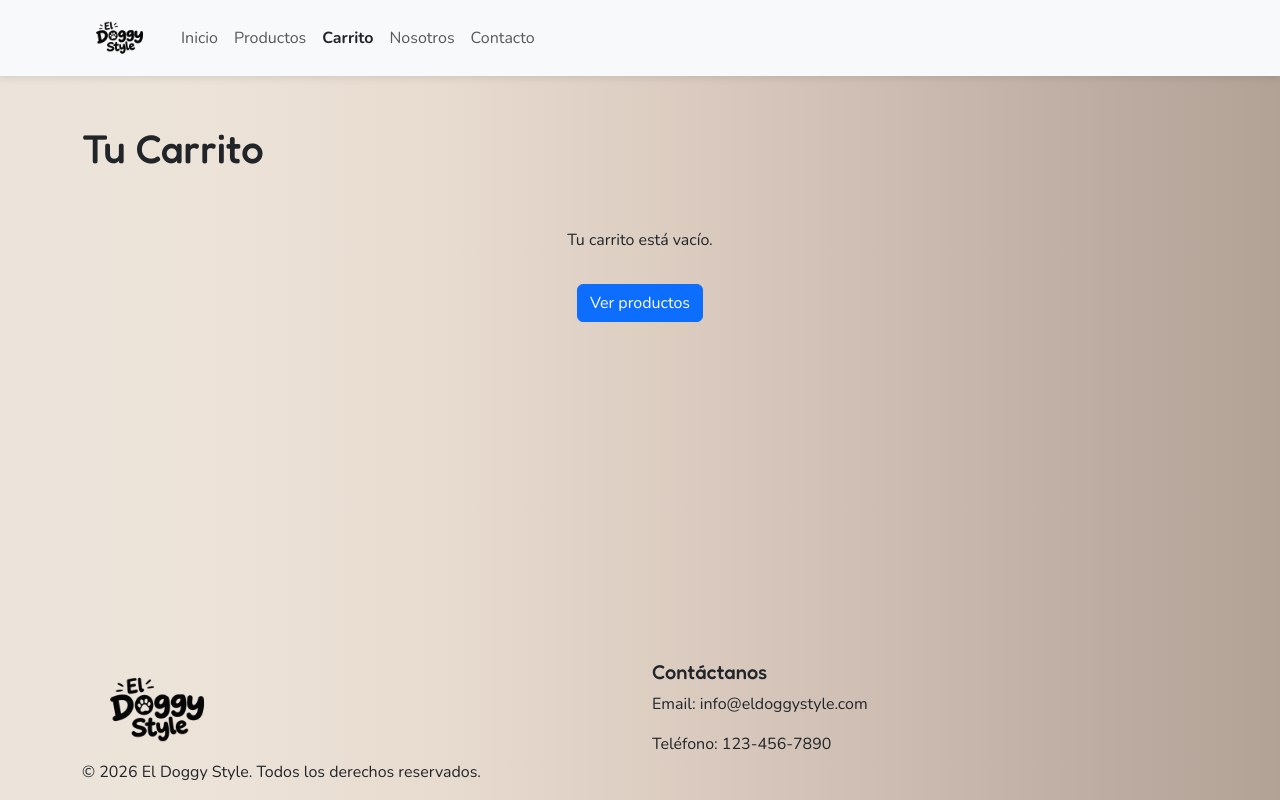
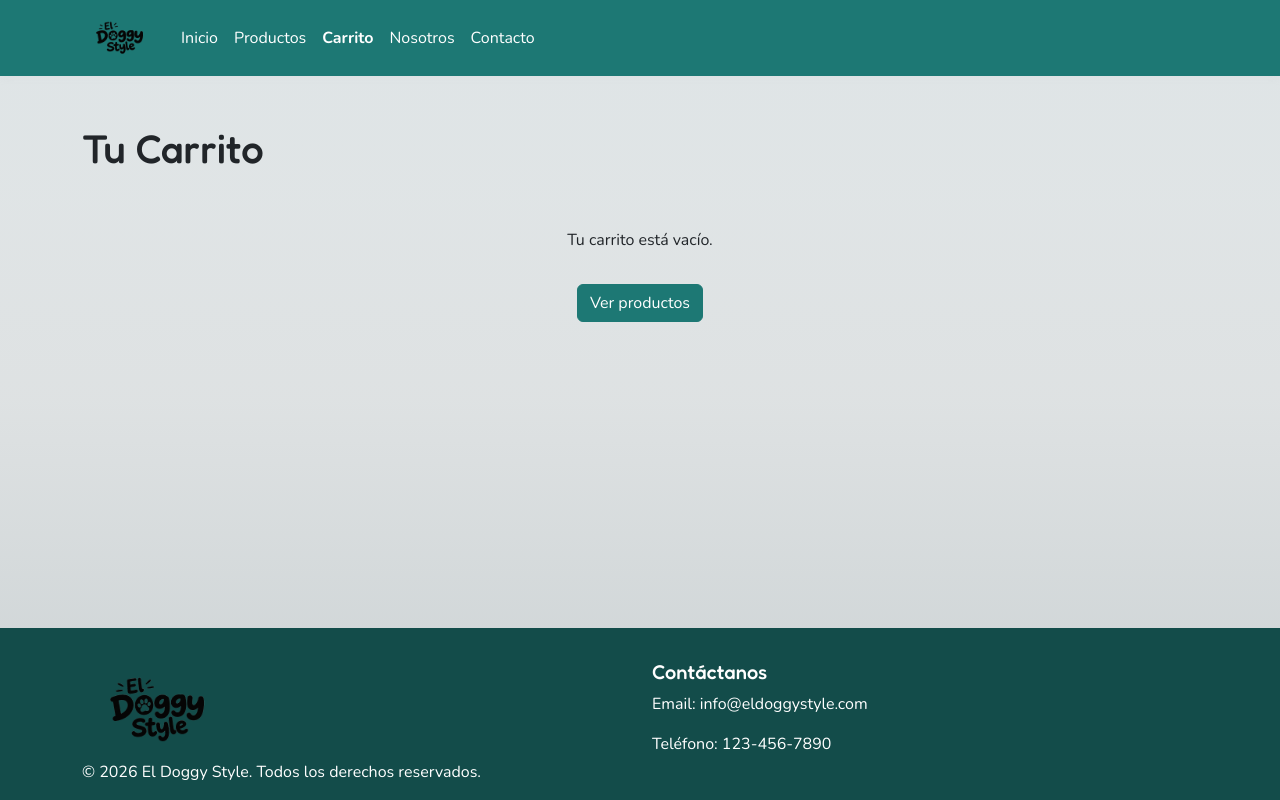
Before and after one commit to agusfmartinez/tp-tienda-online, a React (Vite) app: page /carrito in a window 1280 px wide. Built offline with nearby package versions, Linux system fonts and the light colour scheme.

Commit message:
Ajustes visuales varios

```diff
--- a/src/App.jsx
+++ b/src/App.jsx
@@ -32,6 +32,7 @@ function App() {
       <Header cantidadTotal={cantidadTotal} />
       <ToastCarrito
         show={!!toast}
+        titulo={toast?.titulo}
         mensaje={toast?.mensaje}
         tipo={toast?.tipo}
         onClose={cerrarToast}
--- a/src/components/Hero.jsx
+++ b/src/components/Hero.jsx
@@ -8,7 +8,7 @@ const Hero = () => {
       className="hero d-flex justify-content-center justify-content-md-start align-items-center align-items-md-start p-3 p-md-5"
       style={{ backgroundImage: "url(https://picsum.photos/id/237/1920/600)" }}
     >
-      <div className='bg-white bg-opacity-75 border border-primary-subtle rounded-3 p-3 text-center text-md-start'>
+      <div className='bg-white bg-opacity-75 border border-dark-subtle rounded-3 p-3 text-center text-md-start'>
         <Logo className='logoHero'/>
         <p>Los mejores productos para cuidar a tu mascota.</p>
         <Link to="/productos" className='btn btn-primary'>Ver productos</Link>
--- a/src/components/NavBar.jsx
+++ b/src/components/NavBar.jsx
@@ -7,7 +7,7 @@ import Badge from 'react-bootstrap/Badge';
 
 function AppNavBar({ cantidadTotal }) {
   return (
-    <Navbar expand="lg" className="bg-body-tertiary">
+    <Navbar expand="lg" className="navBar-estilos">
       <Container>
         <Navbar.Brand as={Link} to="/">
           <Logo/>
@@ -20,7 +20,7 @@ function AppNavBar({ cantidadTotal }) {
             <Nav.Link as={NavLink} to="/carrito">
               Carrito{" "}
               {cantidadTotal > 0 && (
-                <Badge pill bg="danger">{cantidadTotal}</Badge>
+                <Badge pill className='badge-carrito'>{cantidadTotal}</Badge>
               )}
             </Nav.Link>
             <Nav.Link as={NavLink} to="/nosotros">Nosotros</Nav.Link>
--- a/src/components/ProductCard.jsx
+++ b/src/components/ProductCard.jsx
@@ -41,7 +41,7 @@ const ProductCard = ({
             Añadir al carrito
           </button>
 
-          <Link to={`/producto/${id}`} className='btn btn-secondary'>
+          <Link to={`/producto/${id}`} className='btn btn-light'>
             Ver más
           </Link>
         </div>
--- a/src/components/ToastCarrito.jsx
+++ b/src/components/ToastCarrito.jsx
@@ -1,11 +1,11 @@
 import { Toast, ToastContainer } from 'react-bootstrap';
 
-const ToastCarrito = ({ show, mensaje, onClose, tipo = 'success' }) => {
+const ToastCarrito = ({ show, mensaje, onClose, titulo, tipo = 'succes' }) => {
   return (
     <ToastContainer position="top-end" containerPosition="fixed" className="toast-carrito">
       <Toast show={show} onClose={onClose} delay={2000} autohide bg={tipo}>
         <Toast.Header closeButton>
-          <strong className="me-auto">Carrito</strong>
+          <strong className="me-auto">{titulo}</strong>
         </Toast.Header>
         <Toast.Body className="text-white">{mensaje}</Toast.Body>
       </Toast>
--- a/src/hooks/carritoHook.jsx
+++ b/src/hooks/carritoHook.jsx
@@ -54,7 +54,7 @@ export function useCarrito() {
       : 0;
 
     if (cantidadActual >= producto.stock) {
-      setToast({ mensaje: 'No hay más stock disponible.', tipo: 'danger' });
+      setToast({ mensaje: 'No hay más stock disponible.', titulo:'Carrito', tipo: 'danger' });
       return
     }
 
@@ -73,7 +73,7 @@ export function useCarrito() {
       ];
     }
     actualizarCarrito(nuevoCarrito);
-    setToast({ mensaje: `¡${producto.nombre} se agregó al carrito!`, tipo: 'success' })
+    setToast({ mensaje: `¡${producto.nombre} se agregó al carrito!`, titulo:'Carrito', tipo: 'success' })
   };
 
    function vaciarCarrito() {
--- a/src/index.css
+++ b/src/index.css
@@ -16,9 +16,25 @@
   flex: 1;
 }
 
+.btn-primary {
+  background-color: #1D7874 !important;
+  border-color: #1D7874 !important;
+}
+
+.btn-primary:hover {
+  background-color: rgb(19, 76, 74) !important;
+  transition: 0.5s;
+}
+
 body{
-  background: linear-gradient(90deg in oklch, oklch(92.13% 0.0152 74.53) 0.0%, oklch(91.95% 0.0178 69.87) 16.7%, oklch(90.03% 0.0208 64.55) 33.3%, oklch(86.22% 0.0234 59.74) 50.0%, oklch(81.57% 0.0244 56.41) 66.7%, oklch(76.51% 0.0253 55.51) 83.3%, oklch(72.05% 0.0262 56.57) 100.0%);
+  background: linear-gradient(180deg in oklch, oklch(91.73% 0.0069 217.97) 0.0%, oklch(91.68% 0.0053 216.85) 25.0%, oklch(90.94% 0.0041 215.85) 50.0%, oklch(88.14% 0.0060 216.25) 75.0%, oklch(85.43% 0.0083 216.91) 100.0%);
   font-family: var(--fuente-principal);
+}
+
+footer{
+  background-color: rgb(19, 76, 74) !important;
+  padding-top: 2rem;
+  color: #FFFF;
 }
 
 h1, h2, h3, h4, h5, h6 {
@@ -26,8 +42,32 @@ h1, h2, h3, h4, h5, h6 {
 }
 
 header.sticky-top {
-  box-shadow: 0 2px 8px rgba(0, 0, 0, 0.1);
+  box-shadow: 0 2px 8px rgba(199, 194, 194, 0.1);
 }
+
+.navBar-estilos {
+  background-color: #1D7874;
+  color: #FFFF;
+}
+
+.badge-carrito {
+  color: black !important;
+  background-color:#F4C095 !important;
+}
+
+.nav-link {
+  display: block;
+  padding: var(--bs-nav-link-padding-y) var(--bs-nav-link-padding-x);
+  font-size: var(--bs-nav-link-font-size);
+  font-weight: var(--bs-nav-link-font-weight);
+  color: #FFFF;
+  text-decoration: none;
+  background: 0 0;
+  border: 0;
+  transition: color .15s ease-in-out, background-color .15s ease-in-out, border-color .15s ease-in-out;
+  --bs-nav-link-hover-color:#F4C095;
+}
+
 
 .hero {
   min-height: 80vh;
@@ -59,6 +99,7 @@ header.sticky-top {
 .categoriaCard,
 .productoCard {
   transition: transform 0.2s, box-shadow 0.2s;
+  background-color: #cfeee899;
 }
 
 .categoriaCard:hover,
@@ -75,7 +116,6 @@ header.sticky-top {
 .tituloProducto:hover {
   text-decoration: underline;
 }
-
 
 .celda-eliminar {
   border-bottom: none;
@@ -98,10 +138,9 @@ header.sticky-top {
 }
 
 .tabla-carrito .table {
-  --bs-table-bg: linear-gradient(135deg in oklch, oklch(53.54% 0.0165 218.67) 0.0%, oklch(56.10% 0.0166 217.79) 3.2%, oklch(59.73% 0.0168 216.59) 6.5%, oklch(63.95% 0.0169 215.13) 9.7%, oklch(68.28% 0.0169 213.45) 12.9%, oklch(72.24% 0.0166 211.60) 16.1%, oklch(75.74% 0.0160 209.51) 19.4%, oklch(79.23% 0.0150 207.08) 22.6%, oklch(82.59% 0.0138 204.47) 25.8%, oklch(85.73% 0.0126 201.85) 29.0%, oklch(88.53% 0.0114 199.36) 32.3%, oklch(90.96% 0.0102 196.94) 35.5%, oklch(93.18% 0.0085 194.13) 38.7%, oklch(95.10% 0.0068 191.38) 41.9%, oklch(96.64% 0.0055 189.18) 45.2%, oklch(97.71% 0.0052 188.04) 48.4%, oklch(98.20% 0.0062 188.51) 51.6%, oklch(98.12% 0.0087 190.81) 54.8%, oklch(97.56% 0.0121 194.25) 58.1%, oklch(96.62% 0.0159 198.01) 61.3%, oklch(95.40% 0.0198 201.30) 64.5%, oklch(94.02% 0.0232 203.34) 67.7%, oklch(92.53% 0.0271 204.36) 71.0%, oklch(90.83% 0.0314 204.81) 74.2%, oklch(88.76% 0.0352 205.03) 77.4%, oklch(86.15% 0.0378 205.37) 80.6%, oklch(82.85% 0.0385 206.17) 83.9%, oklch(78.17% 0.0368 207.52) 87.1%, oklch(72.46% 0.0331 209.17) 90.3%, oklch(66.59% 0.0288 210.87) 93.5%, oklch(61.44% 0.0247 212.36) 96.8%, oklch(57.87% 0.0220 213.39) 100.0%);
+  --bs-table-bg:
   --bs-table-color: #5c1a1a;
   --bs-table-border-color: #637074;
   --bs-table-hover-bg: #a9c9ce;
-;
   margin-bottom: 0;
 }
--- a/src/pages/Carrito.jsx
+++ b/src/pages/Carrito.jsx
@@ -92,7 +92,7 @@ const Carrito = ({
 
             <Link
               to="/formularioCompra"
-              className="btn btn-success"
+              className="btn btn-primary"
             >
               Finalizar compra
             </Link>
--- a/src/pages/DetalleProducto.jsx
+++ b/src/pages/DetalleProducto.jsx
@@ -55,7 +55,7 @@ const DetalleProducto = ({ agregarAlCarrito}) => {
             >
               Añadir al carrito
             </button>
-            <Link to="/productos" className="btn btn-secondary">
+            <Link to="/productos" className="btn btn-light">
               Volver al catálogo
             </Link>
           </div>
```
